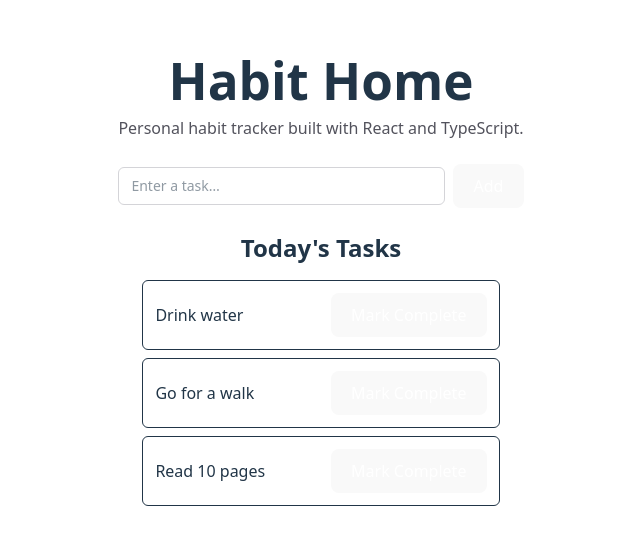
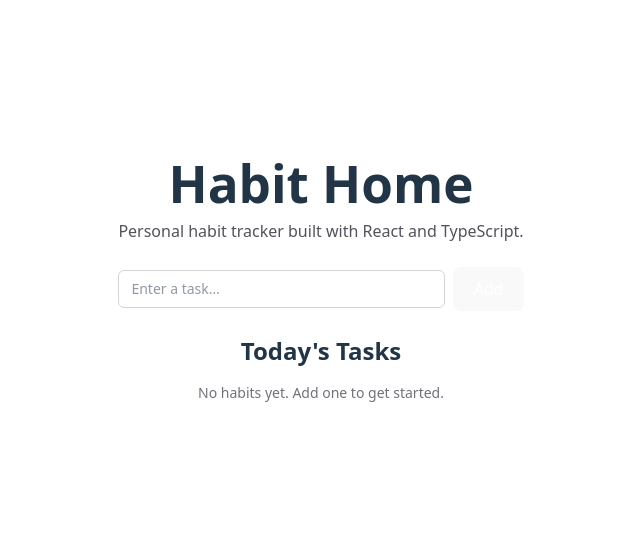
Before and after one commit to matthewsearle01/habit-home, a React (Vite) app: page / in a window 1280 px wide. Shown: the part 109-654 px from the top of the page, without its empty margins (319-959 px from the left). Built offline with nearby package versions, Linux system fonts and the light colour scheme.

Commit message:
persist tasks to localStorage, add placeholder message when no habits have been added

```diff
--- a/src/components/TodayPage.tsx
+++ b/src/components/TodayPage.tsx
@@ -21,6 +21,11 @@
     <div className="p-6">
       <h2 className="text-2xl font-semibold mb-4">Today's Tasks</h2>
 
+      {habits.length === 0 ? (
+        <p className="text-sm text-zinc-500">
+          No habits yet. Add one to get started.
+        </p>
+      ) : (
         <ul className="space-y-2">
           {habits.map((habit) => {
             const done = doneIds.includes(habit.id);
@@ -47,6 +52,7 @@
             );
           })}
         </ul>
+      )}
     </div>
   );
 }
--- a/src/pages/HabitHomePage.tsx
+++ b/src/pages/HabitHomePage.tsx
@@ -1,30 +1,28 @@
-import { useState } from "react";
+import { useEffect, useState } from "react";
 import TodayPage from "../components/TodayPage.tsx";
 import AddHabit from "../components/AddHabitForm.tsx";
 import type { Habit } from "../types.ts";
-
-const initialHabits: Habit[] = [
-  { id: "water", name: "Drink water" },
-  { id: "walk", name: "Go for a walk" },
-  { id: "read", name: "Read 10 pages" },
-];
 
 function loadHabits(): Habit[] {
   const stored = localStorage.getItem("habits");
 
   if (!stored) {
-    return initialHabits;
+    return [];
   }
 
   try {
     return JSON.parse(stored) as Habit[];
   } catch {
-    return initialHabits;
+    return [];
   }
 }
 
 export default function HabitHomePage() {
   const [habits, setHabits] = useState<Habit[]>(loadHabits);
+
+  useEffect(() => {
+    localStorage.setItem("habits", JSON.stringify(habits));
+  }, [habits]);
 
   function addHabit(name: string) {
     setHabits((prev) => [{ id: crypto.randomUUID(), name }, ...prev]);
```
Lines whose indentation alone changed are shown as unchanged.
